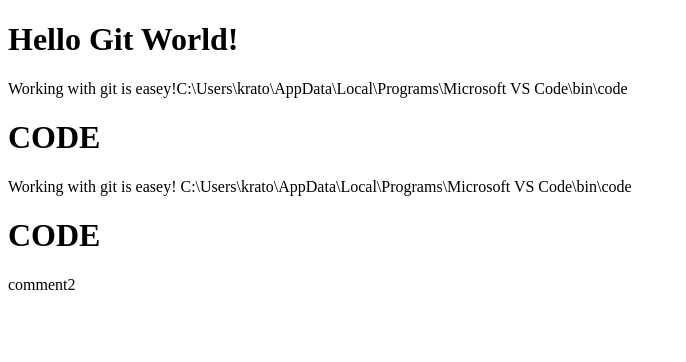
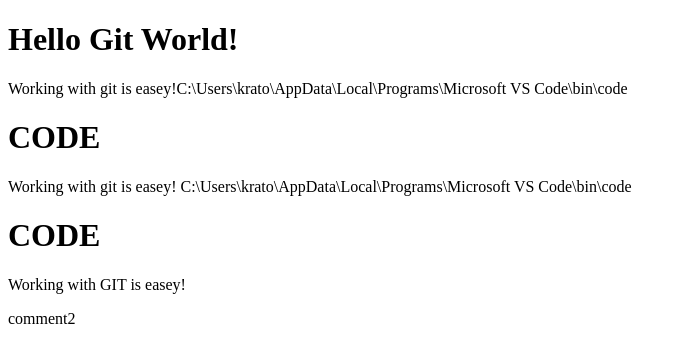
Before and after one commit to Kratos-Telelinker/GitGitHubMasterclass, a plain HTML site: page index.html in a window 1280 px wide. Shown: the whole page, without its empty margins (0-686 px from the left). Drawn offline with Linux system fonts and the light colour scheme.

Commit message:
added file section

```diff
--- a/index.html
+++ b/index.html
@@ -11,6 +11,9 @@
                 <p>Working with git is easey! C:\Users\krato\AppData\Local\Programs\Microsoft VS Code\bin\code</p>
                 <h1>CODE</h1>
             </div>
+            <div>
+                <p>Working with GIT is easey!</p>
+            </div>
             <div>comment2</div>
         </body>
 
```
